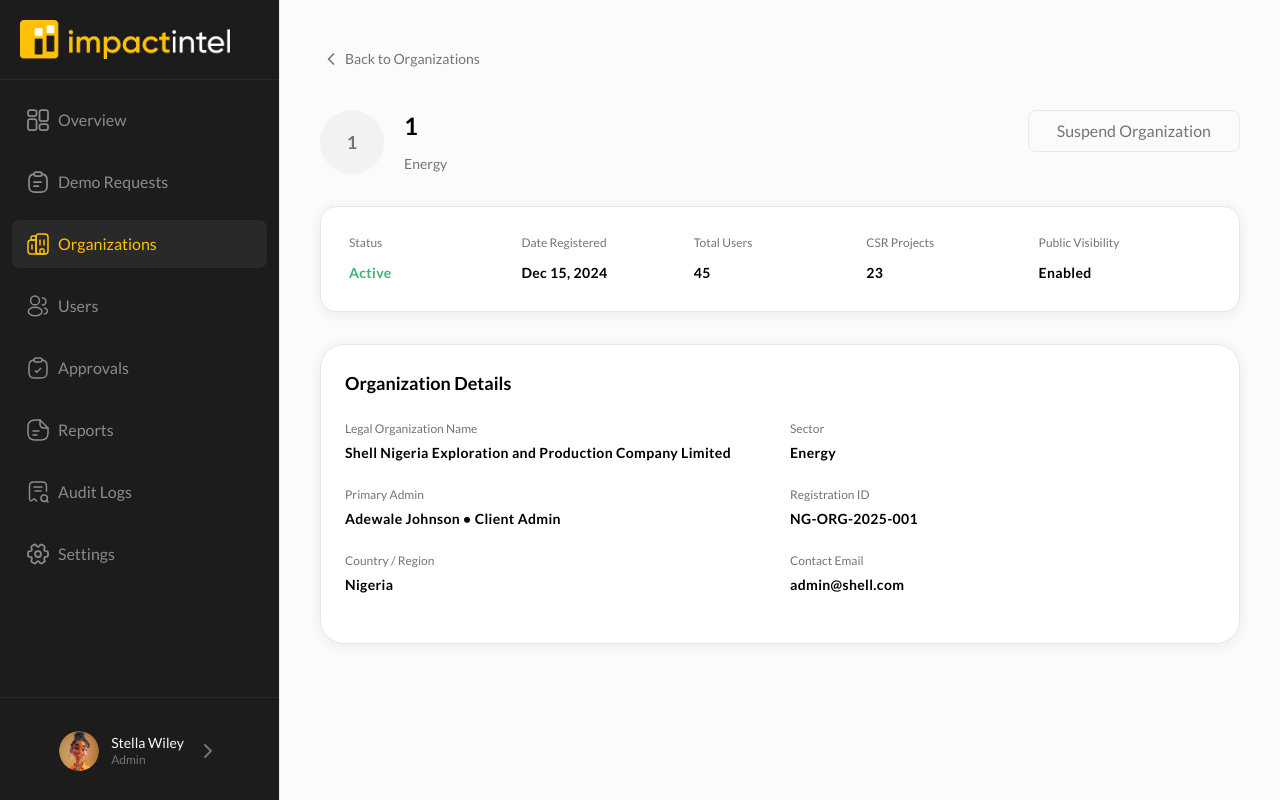
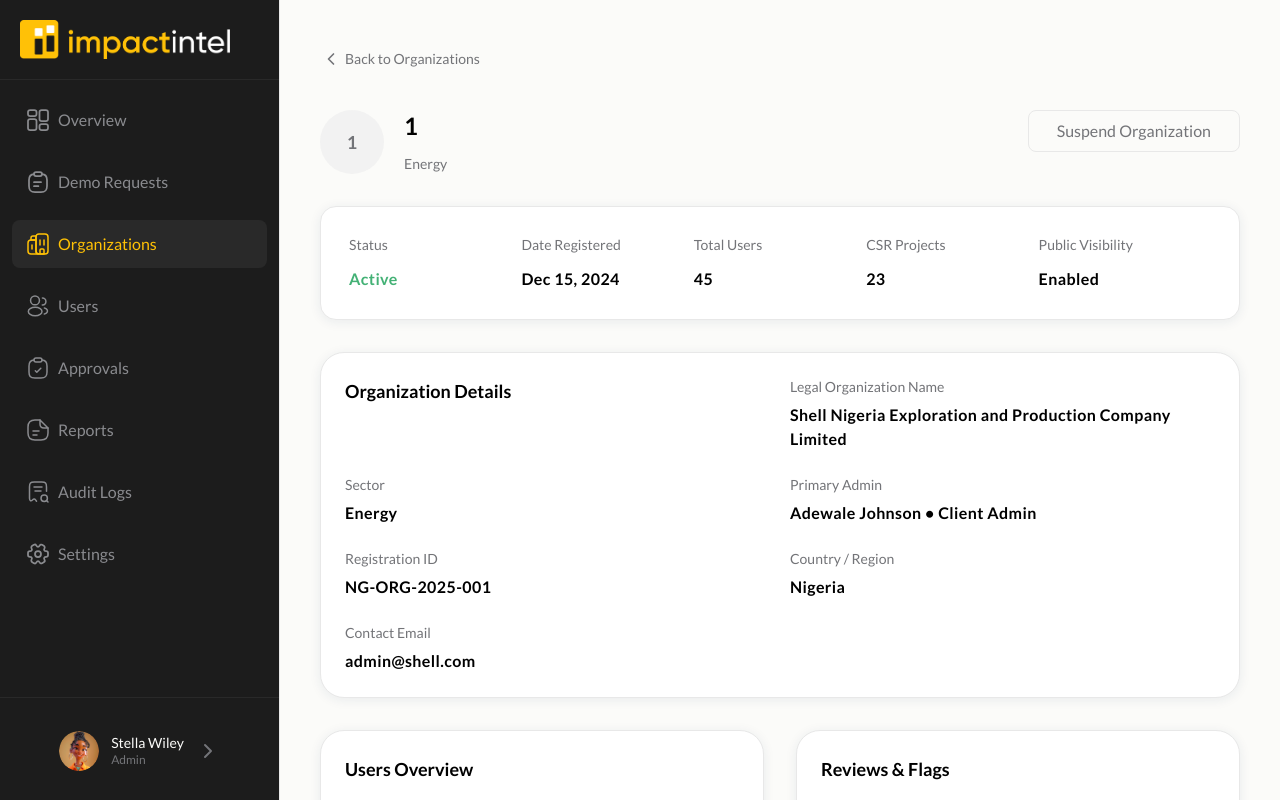
Before and after one commit to ashpot/impactintel_frontend, a React (Vite) app: page /admin/organizations/1 in a window 1280 px wide. Built offline with nearby package versions, Linux system fonts and the light colour scheme.

Commit message:
admin: organizations subpage done

```diff
--- a/src/features/AdminDashboard/organizations/pages/OrganizationDetails.tsx
+++ b/src/features/AdminDashboard/organizations/pages/OrganizationDetails.tsx
@@ -57,8 +57,8 @@
             {orgInfo01.map(({label, value}, i)=>{
                 return(
                     <div className="w-full space-y-3" key={i}>
-                        <p className="text-text-body text-xs">{label}</p>
-                        <h3 className={`text-sm font-bold tracking-wide ${value === 'Active' ? 'text-success': 'text-text-primary01'}`}>{value}</h3>
+                        <p className="text-text-body text-sm">{label}</p>
+                        <h3 className={`text-base font-bold tracking-wide ${value === 'Active' ? 'text-success': 'text-text-primary01'}`}>{value}</h3>
                     </div>
                 )
             })}
@@ -69,18 +69,86 @@
        <section>
         <Container
             title="Organization Details"
-            className="grid grid-cols-2 gap-x-5"
+            className="grid grid-cols-2 gap-x-5 pb-0"
         >
             {orgInfo02.map(({label, value}, i)=>{
                 return(
-                    <div className="w-full space-y-1.5 mb-6 last:mb-0" key={i} >
-                        <p className="text-text-body text-xs">{label}</p>
-                        <h3 className="text-sm font-bold tracking-wide">{value}</h3>
+                    <div className="w-full space-y-1.5 mb-6" key={i} >
+                        <p className="text-text-body text-sm">{label}</p>
+                        <h3 className="text-base font-bold tracking-wide">{value}</h3>
                     </div>
                 )
             })}
         </Container>
+       </section>
 
+       <section className="flex gap-8">
+        <Container
+            title="Users Overview"
+            className="w-full"
+        >
+            <p className="text-text-body text-sm mb-5">Total Users: 45</p>
+            <div className="space-y-4">
+                {[
+                {label: 'Client Admin', value: '3'},
+                {label: 'CSR Officer', value: '28'},
+                {label: 'Auditor', value: '14'}
+            ].map(({label, value}, i)=>{
+                return(
+                    <div className="flex items-center justify-between" key={i}>
+                        <p className="text-base font-bold tracking-wide text-text-primary01">{label}</p>
+                        <p className="text-base font-bold tracking-wide text-shadow-text-primary01">{value}</p>
+                    </div>
+
+                )
+            })
+            }
+            </div>
+            <Button
+                variant="ghost"
+                className="text-base font-bold mt-6 px-0 hover:bg-transparent hover:cursor-pointer"
+            >
+                View All Users
+            </Button>
+        </Container>
+        <Container
+            title="Reviews & Flags"
+            className="w-full"
+        >
+            <p className="text-text-body text-sm">No pending reviews of flags.</p>
+        </Container>
+       </section>
+
+       <section>
+        <Container
+            title="System Activity"
+        >
+            <div className="border-b border-line flex items-center py-5 justify-between">
+                <div className="w-full space-y-2">
+                    <h3 className="text-text-primary01 text-base font-bold capitalize">Approval</h3>
+                    <p className="text-text-body text-sm">Organization approved by Super Admin</p>
+                </div>
+                <div className="text-text-body text-sm w-30">
+                    Dec 15, 2024
+                </div>
+            </div>
+            <div className="border-b border-line flex items-center py-5 justify-between">
+                <div className="w-full space-y-2">
+                    <h3 className="text-text-primary01 text-base font-bold capitalize">Approval</h3>
+                    <p className="text-text-body text-sm">Organization approved by Super Admin</p>
+                </div>
+                <div className="text-text-body text-sm w-30">
+                    Dec 15, 2024
+                </div>
+            </div>
+
+            <Button
+                variant="ghost"
+                className="text-base font-bold mt-6 px-0 hover:bg-transparent hover:cursor-pointer"
+            >
+                View Full Audit Logs
+            </Button>
+        </Container>
        </section>
     </div>
   )
--- a/src/shared/components/Container.tsx
+++ b/src/shared/components/Container.tsx
@@ -1,11 +1,34 @@
-const Container = ({children, className, title, subtitle}:
-    {children: React.ReactNode, className?: string, title: string, subtitle?: string}) => {
+import type React from "react"
+interface ContainerProps extends React.HTMLAttributes<HTMLDivElement> {
+  title: string;
+  subtitle?: string;
+}
+
+const Container = ({
+  children,
+  className = "",
+  title,
+  subtitle,
+  ...rest
+}: ContainerProps) => {
   return (
-    <div className={`bg-white rounded-3xl border border-line p-6 font-lato card-shadow ${className}`}>
-        <h2 className={`text-lg font-semibold text-text-primary01 ${!subtitle && 'mb-6'}`}>{title}</h2>
-        <p className="text-sm text-text-body mb-6">{subtitle}</p>
-        {children}
+    <div
+      {...rest}
+      className={`bg-white rounded-3xl border border-line p-6 font-lato card-shadow ${className}`}
+    >
+      <h2 className={`text-lg font-semibold text-text-primary01 ${!subtitle ? 'mb-6' : 'mb-1'}`}>
+        {title}
+      </h2>
+
+      {subtitle && (
+        <p className="text-sm text-text-body mb-6">
+          {subtitle}
+        </p>
+      )}
+
+      {children}
     </div>
   )
 }
+
 export default Container
```
